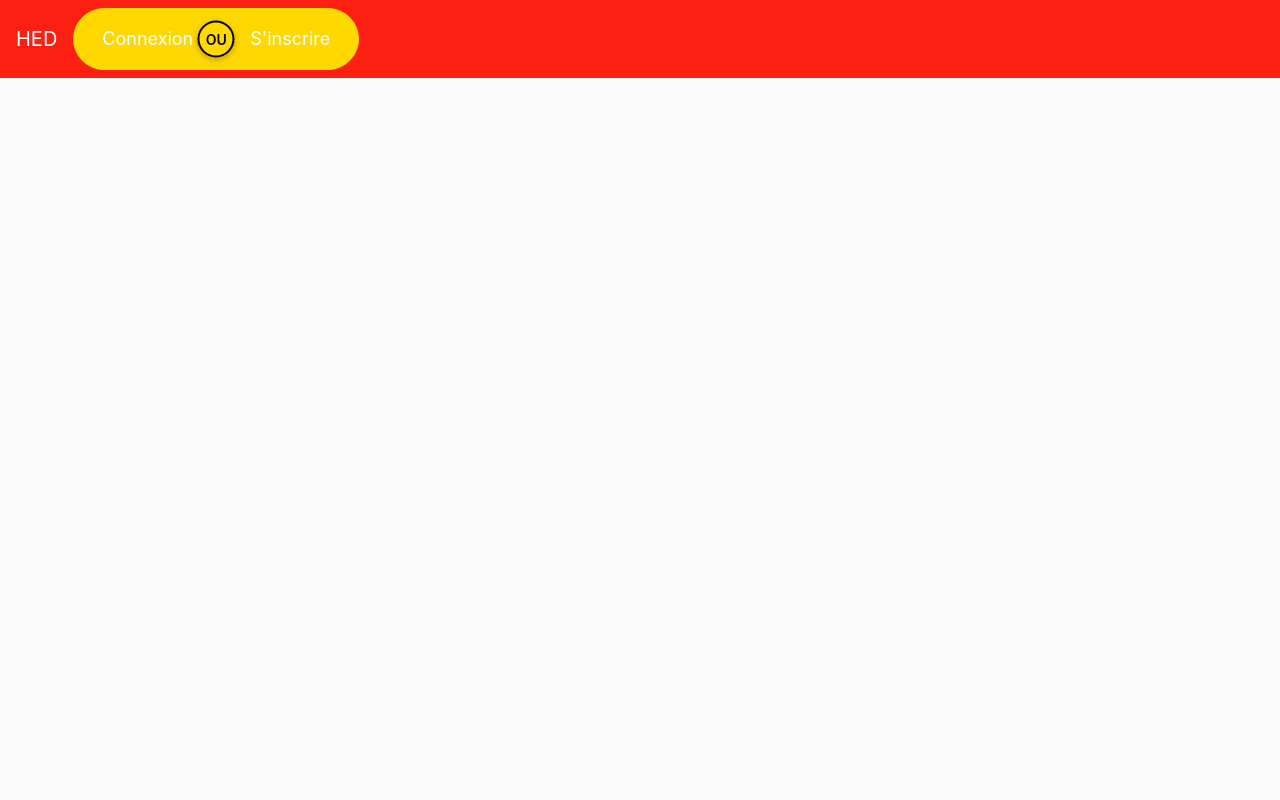
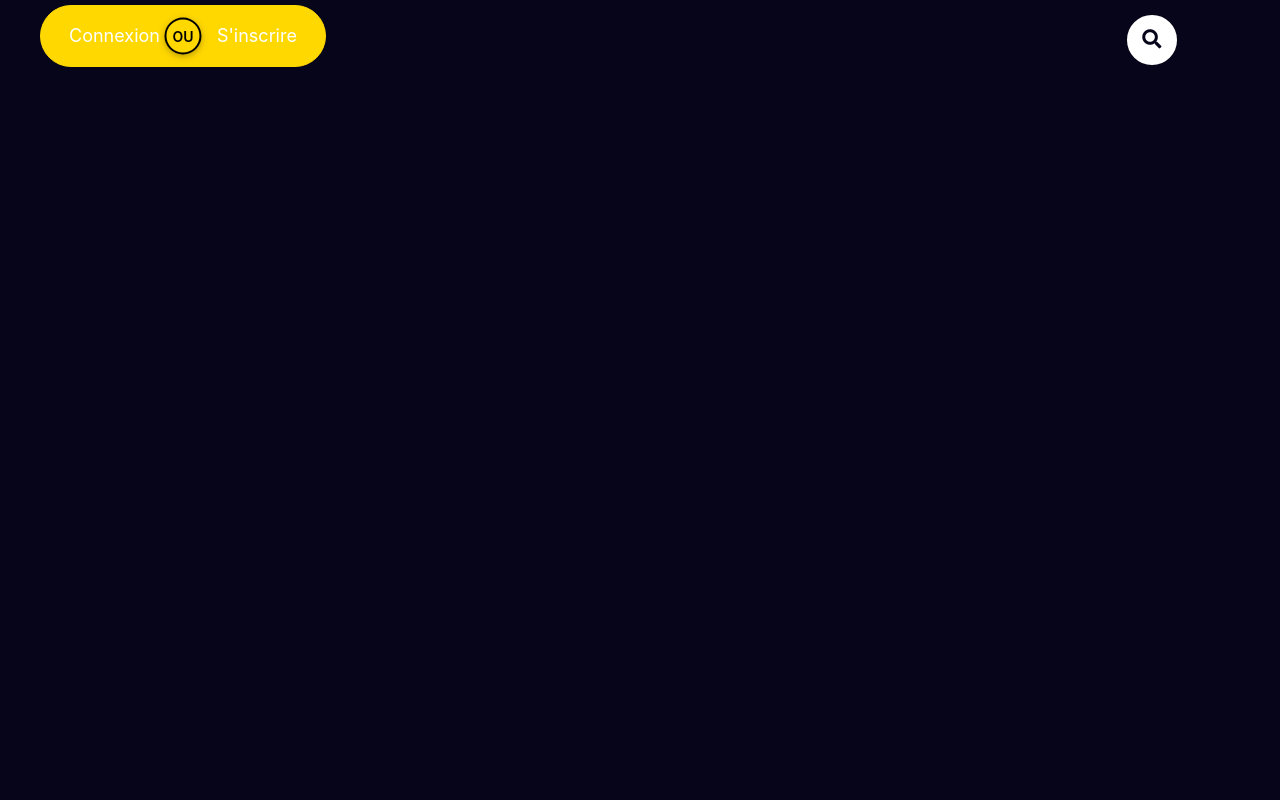
Before and after one commit to hamza48/Website, a Django app: page / in a window 1280 px wide. Run offline with Django 3.2, Linux system fonts and the light colour scheme; some libraries are stand-ins or nearby versions.

Commit message:
adding search bar on home page

```diff
--- a/HED/home/templates/home/main.html
+++ b/HED/home/templates/home/main.html
@@ -13,15 +13,17 @@
 
 <body>
 
-	<nav class="navbar navbar-expand-lg navbar-dark bg-dark">
-		<a class="navbar-brand" href="{% url 'home' %}">HED</a>
-
-      <div class="btn-group btn-group-lg" role="group" aria-label="Call to action">
+      <div class="btn-group btn-group-lg" style="position: absolute; left: 40px; top : 5px;" role="group" aria-label="Call to action">
         <a type="button" class="btn btn-default btn-lg" href="#">Connexion</a>
         <span class="btn-circle btn-or">ou</span>
         <a type="button" class="btn btn-default btn-lg" href="#">S'inscrire</a>
 </div>
-	</nav>
+<link rel="stylesheet"  href="https://use.fontawesome.com/releases/v5.3.1/css/all.css" integrity="sha384-mzrmE5qonljUremFsqc01SB46JvROS7bZs3IO2EmfFsd15uHvIt+Y8vEf7N7fWAU" crossorigin="anonymous">
+
+<form action="">
+  <input type="search">
+  <i class="fa fa-search"></i>
+</form>
 
      <div class="container">
             <br>
--- a/HED/static/css/main.css
+++ b/HED/static/css/main.css
@@ -1,102 +1,21 @@
+@import url(https://fonts.googleapis.com/css?family=Lato:100,300,400,700);
+@import url(https://raw.github.com/FortAwesome/Font-Awesome/master/docs/assets/css/font-awesome.min.css);
+
 body{
 	background-color: hsl(0, 0%, 98%);
+	background: #07051a;
+	padding: 0;
+    margin: 0;
+    height: 100vh;
+    width: 100%;
 }
-
-h1,h2,h3,h4,h5,h6{
-	color:hsl(0, 0%, 30%);
+/*This cart-icon is made for the logo*/
+#cart-icon{
+	width:65px;
+	/*display: inline-block;*/
+	margin-left: 800px;
 }
-
-.box-element{
-	box-shadow:hsl(0, 0%, 80%) 0 0 16px;
-	background-color: #fff;
-	border-radius: 4px;
-	padding: 10px;
-}
-
-.thumbnail{
-	width: 100%;
-	height: 200px;
-	-webkit-box-shadow: -1px -3px 5px -2px rgba(214,214,214,1);
-    -moz-box-shadow: -1px -3px 5px -2px rgba(214,214,214,1);
-    box-shadow: -1px -3px 5px -2px rgba(214,214,214,1);
-}
-
-.product{
-	border-radius: 0 0 4px 4px;
-}
-
-.bg-dark{
-	background-color: #FB2012!important;
-}
-
-#cart-icon{
-	width:25px;
-	display: inline-block;
-	margin-left: 15px;
-}
-
-#cart-total{
-	display: block;
-	text-align: center;
-	color:#fff;
-	background-color: red;
-	width: 20px;
-	height: 25px;
-	border-radius: 50%;
-	font-size: 14px;
-}
-
-.col-lg-4, .col-lg-6, .col-lg-8, .col-lg-12{
-	margin-top: 10px;
-}
-
-.btn{
-	border-radius: 0;
-}
-
-.row-image{
-	width: 100px;
-}
-
-.form-field{
-	width:250px;
-	display: inline-block;
-	padding: 5px;
-}
-
-.cart-row{
-	display: flex;
-    align-items: flex-stretch;
-    padding-bottom: 10px;
-    margin-bottom: 10px;
-    border-bottom: 1px solid #ececec;
-
-}
-
-.quantity{
-	display: inline-block;
-	font-weight: 700;
-	padding-right:10px;
-
-
-}
-
-.chg-quantity{
-	width: 12px;
-	cursor: pointer;
-	display: block;
-	margin-top: 5px;
-	transition:.1s;
-}
-
-.chg-quantity:hover{
-	opacity: .6;
-}
-
-
-.hidden{
-	display: none!important;
-}
+/*Those services are made for buttons of login and register*/
 .main {
   width: 100%;
   height: 100%;
@@ -175,3 +94,65 @@ h1,h2,h3,h4,h5,h6{
   box-shadow: 0;
   border: 2px solid #000000;
 }
+
+/*Those services are made for search bar */
+
+
+form{
+    position: relative;
+    top: 5%;
+    left: 90%;
+    transform: translate(-50%,-50%);
+    transition: all 1s;
+    width: 50px;
+    height: 50px;
+    background: white;
+    box-sizing: border-box;
+    border-radius: 25px;
+    border: 4px solid white;
+    padding: 5px;
+}
+
+input{
+    position: absolute;
+    top: 0;
+    left: 0;
+    width: 100%;;
+    height: 42.5px;
+    line-height: 30px;
+    outline: 0;
+    border: 0;
+    display: none;
+    font-size: 1em;
+    border-radius: 20px;
+    padding: 0 20px;
+}
+
+.fa{
+    box-sizing: border-box;
+    padding: 10px;
+    width: 42.5px;
+    height: 42.5px;
+    position: absolute;
+    top: 0;
+    right: 0;
+    border-radius: 50%;
+    color: #07051a;
+    text-align: center;
+    font-size: 1.2em;
+    transition: all 1s;
+}
+
+form:hover{
+    width: 200px;
+    cursor: pointer;
+}
+
+form:hover input{
+    display: block;
+}
+
+form:hover .fa{
+    background: #07051a;
+    color: white;
+}
```
